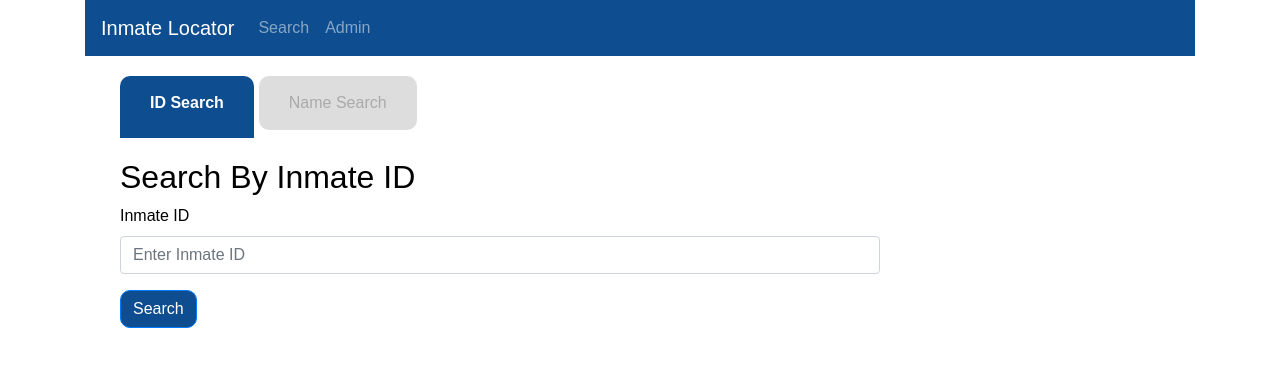
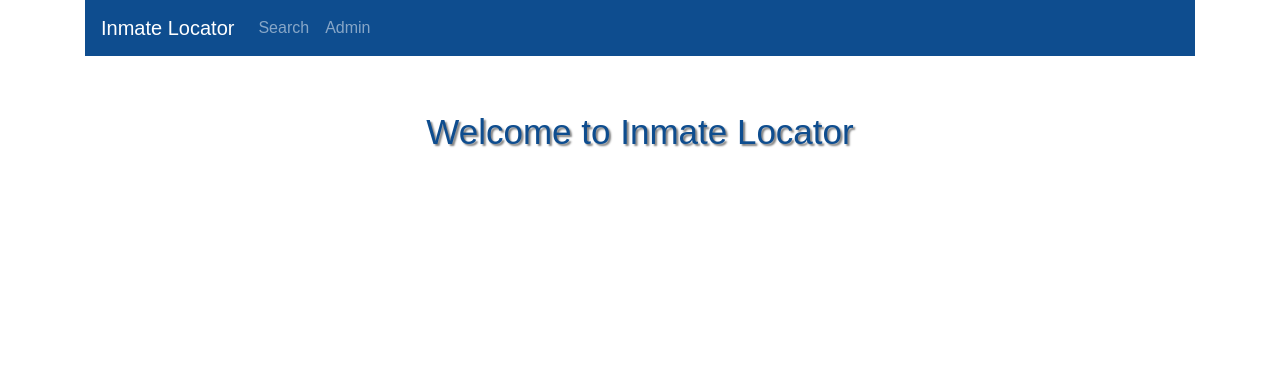
Before and after one commit to deepdesai003/InmateLocator, a Vue app in the folder InmateLocatorFrontEnd/: page /Admin in a window 1280 px wide. Shown: the top 366 px of the page. Built offline with nearby package versions, Linux system fonts and the light colour scheme.

Commit message:
* Add Home and Fix the Search button on Navbar

```diff
--- a/InmateLocatorFrontEnd/config/dev.env.js
+++ b/InmateLocatorFrontEnd/config/dev.env.js
@@ -4,5 +4,5 @@ const prodEnv = require('./prod.env')
 
 module.exports = merge(prodEnv, {
   NODE_ENV: '"development"',
-  API_ENDPOINT: '"https://localhost:44303/api/"'
+  API_ENDPOINT: '"https://philadelphiainmatelocatorwebapi-dev-as.azurewebsites.net/api/"'
 })
--- a/InmateLocatorFrontEnd/src/components/Navbar.vue
+++ b/InmateLocatorFrontEnd/src/components/Navbar.vue
@@ -1,8 +1,8 @@
 <template>
   <b-navbar  toggleable="lg" type="dark" variant="dark">
-    <b-navbar-brand :to="{ name: 'Search' }">Inmate Locator</b-navbar-brand>
+    <b-navbar-brand :to="{ name: 'Home' }">Inmate Locator</b-navbar-brand>
     <b-navbar-nav>
-      <b-nav-item href="#/Search">Search</b-nav-item>
+      <b-nav-item :to="{ name: 'Search' }">Search</b-nav-item>
       <b-nav-item href="#/Admin">Admin</b-nav-item>
     </b-navbar-nav>
   </b-navbar>
--- a/InmateLocatorFrontEnd/src/router/index.js
+++ b/InmateLocatorFrontEnd/src/router/index.js
@@ -1,8 +1,9 @@
 import Vue from 'vue';
 import Router from 'vue-router';
 //import NotFound from '../components/error-pages/NotFound';
-import SearchVue from '../components/Search/Search';
+import Search from '../components/Search/Search';
 import Admin from '../components/Search/Admin';
+import Home from '../components/Home';
 
 Vue.use(Router);
 
@@ -10,13 +11,18 @@ export default new Router({
   routes: [
     {
       path: '/',
-      name: 'Search',
-      component: SearchVue,
+      name: 'Home',
+      component: Home,
     },
     {
       path: '/Admin',
       name: 'Admin',
       component: Admin,
+    },
+    {
+      path: '/Search',
+      name: 'Search',
+      component: Search,
     }
   ]
 });
```
